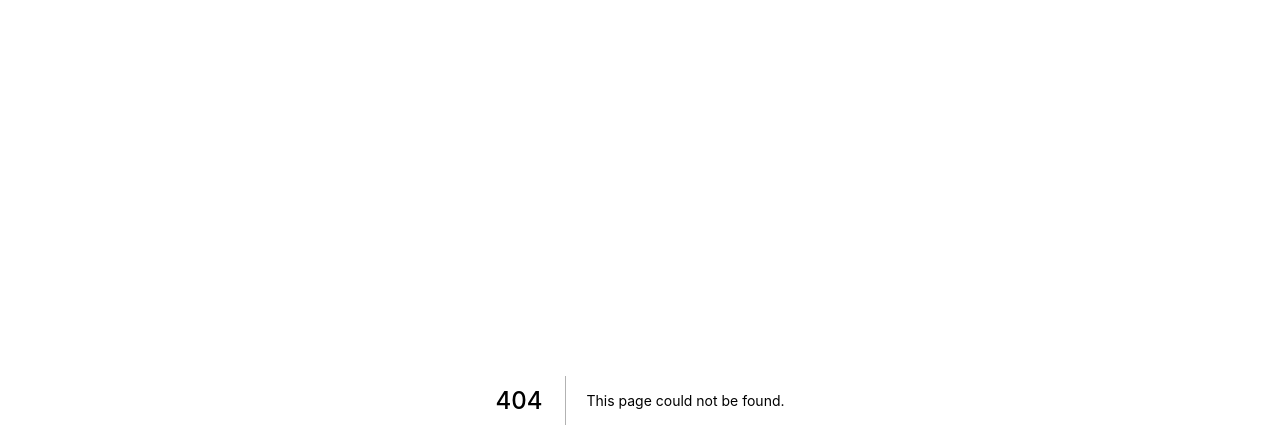
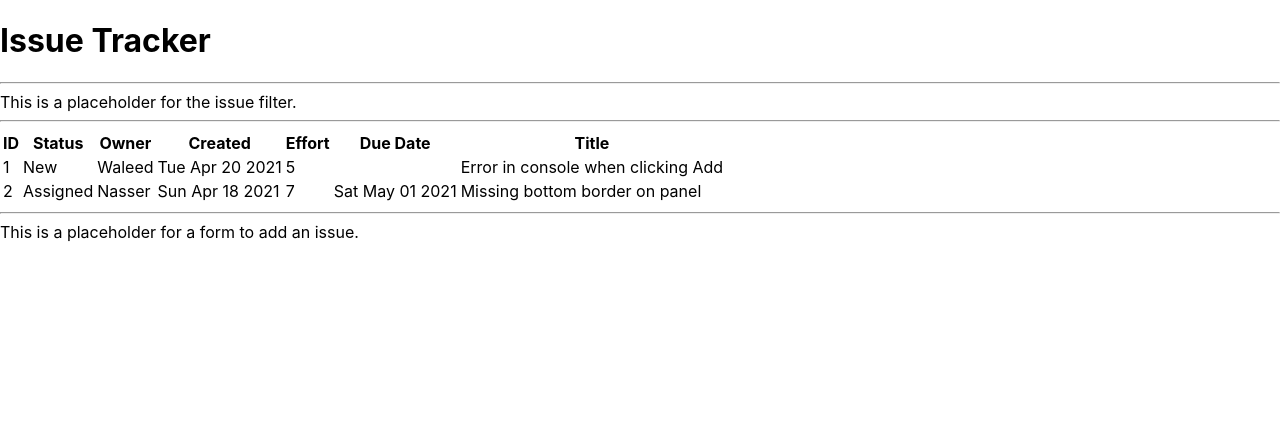
Before and after one commit to jaradat-pdb/server-side-react, a Next.js app in the folder secure-access-provider/cna/sapi/: page /issues in a window 1280 px wide. Before the commit this address had no page. Shown: the top 448 px of the page. Built offline with nearby package versions, Linux system fonts and the light colour scheme.

Commit message:
Add Issues component and interface (pt2)

```diff
--- /dev/null
+++ b/secure-access-provider/cna/sapi/pages/issues.tsx
@@ -0,0 +1,146 @@
+import React from 'react';
+import { Issue, Props } from '../interfaces/index';
+
+const initialIssues: Issue[] = [
+    {
+        id: 1,
+        status: 'New',
+        owner: 'Waleed',
+        effort: 5,
+        created: new Date('2021-04-20'),
+        due: undefined,
+        title: 'Error in console when clicking Add'
+    },
+    {
+        id: 2,
+        status: 'Assigned',
+        owner: 'Nasser',
+        effort: 7,
+        created: new Date('2021-04-18'),
+        due: new Date('2021-05-01'),
+        title: 'Missing bottom border on panel'
+    }
+];
+
+const sampleIssue: Issue = {
+    id: 3,
+    status: 'New',
+    owner: 'Khaled',
+    effort: 3,
+    created: new Date(),
+    title: 'Completion date should be optional'
+};
+
+class IssueAdd extends React.Component {
+    render() {
+        return(
+            <div title="Add issue div">
+                This is a placeholder for a form to add an issue.
+            </div>
+        );
+    };
+}
+
+class IssueFilter extends React.Component {
+    render() {
+        return(
+            <div title="Filter issue div">
+                This is a placeholder for the issue filter.
+            </div>
+        );
+    };
+}
+
+class IssueTable extends React.Component<{}, { issues: Issue[]}> {
+    constructor(props: Props) {
+        super(props);
+        this.state = {
+            issues: []
+        };
+        setTimeout(() => {
+            this.createIssue(sampleIssue);
+        }, 10000);
+    };
+
+    componentDidMount() {
+        this.loadData();
+    };
+
+    createIssue(issue: Issue) {
+        const newIssueList = this.state.issues.slice();
+        issue.id = this.state.issues.length + 1;
+        issue.created = new Date();
+        newIssueList.push(issue);
+        this.setState({
+            issues: newIssueList
+        });
+    };
+
+    loadData() {
+        setTimeout(() => {
+            this.setState({
+                issues: initialIssues
+            });
+        }, 5000);
+    };
+
+    render() {
+        const issueRows = this.state.issues.map(
+            (issue: Issue) => <IssueRow key={issue.id} issue={issue}/>
+        );
+        return (
+            <table className="bordered-table">
+                <thead>
+                    <tr>
+                        <th>ID</th>
+                        <th>Status</th>
+                        <th>Owner</th>
+                        <th>Created</th>
+                        <th>Effort</th>
+                        <th>Due Date</th>
+                        <th>Title</th>
+                    </tr>
+                </thead>
+                <tbody>
+                    {issueRows}
+                </tbody>
+            </table>
+        );
+    };
+}
+
+let issueRowRenderCounter = 0;
+class IssueRow extends React.Component<{ issue: Issue }, {}> {
+    render() {
+        const issue = this.props.issue;
+        issueRowRenderCounter += 1;
+        console.log(`Rendering issue with id=${issue.id}, render call=${issueRowRenderCounter}`);
+        return (
+            <tr>
+                <td>{issue.id}</td>
+                <td>{issue.status}</td>
+                <td>{issue.owner}</td>
+                <td>{issue.created.toDateString()}</td>
+                <td>{issue.effort}</td>
+                <td>{issue.due ? issue.due.toDateString() : ''}</td>
+                <td>{issue.title}</td>
+            </tr>
+        );
+    };
+}
+
+export default class Issues extends React.Component {
+    render() {
+        return (
+            <React.Fragment>
+                <h1>Issue Tracker</h1>
+                <hr/>
+                <IssueFilter/>
+                <hr/>
+                <IssueTable/>
+                <hr/>
+                <IssueAdd/>
+            </React.Fragment>
+        );
+    };
+}
```
